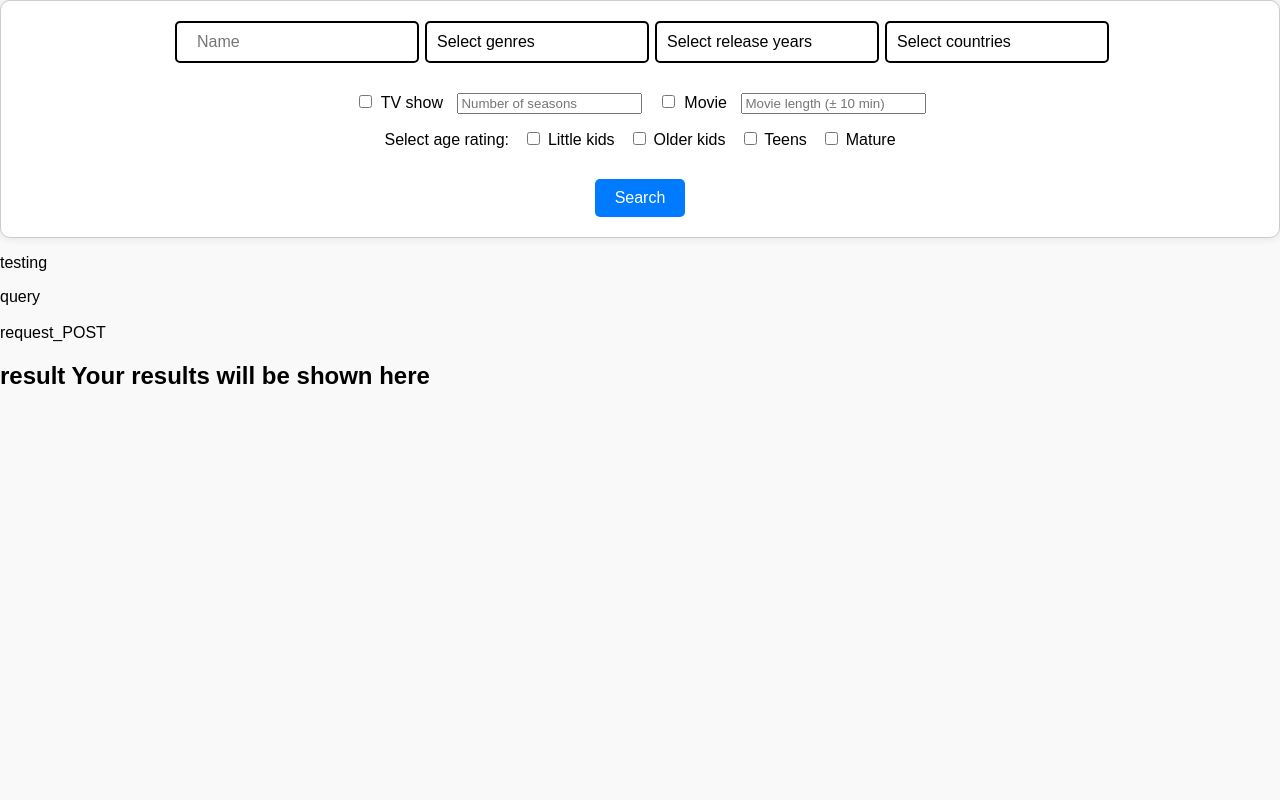
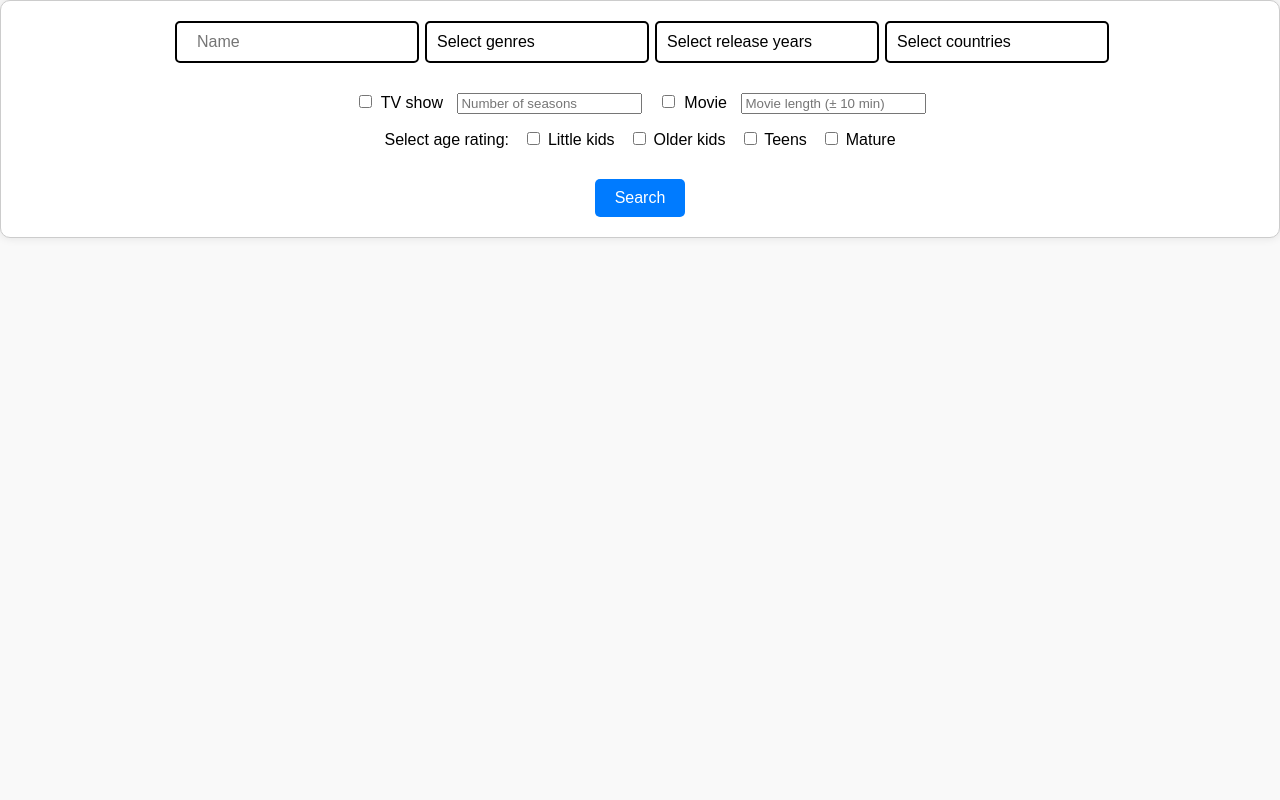
Before and after one commit to SebW3/WSDA, a Django app: page / in a window 1280 px wide. Run offline with Django 5.2, Linux system fonts and the light colour scheme.

Commit message:
Cleaned code
Removed unnecessary comments

```diff
--- a/WSDA/data_analysis/templates/home.html
+++ b/WSDA/data_analysis/templates/home.html
@@ -2,7 +2,7 @@
 <html lang="en">
 <head>
     <meta charset="UTF-8">
-    <title>My Website</title>
+    <title>Netlix shows search engine</title>
     <style>
 body {
     font-family: Arial, sans-serif;
@@ -163,8 +163,6 @@ button {
 button:hover {
     background-color: #0056b3;
 }
-
-
 </style>
 </head>
 <body>
@@ -177,8 +175,6 @@ button:hover {
             <input type="text" placeholder="Name" name="searched" class="form-control">
 
                 <!-- Dropdown 1 -->
-
-
                 <div class="dropdown-container">
                     <div class="dropdown-button" id="dropdown-button-1" onclick="toggleDropdown('dropdown-1')">Select genres</div>
                     <div class="dropdown" id="dropdown-1">
@@ -227,8 +223,6 @@ button:hover {
                     </div>
                 </div>
                 <div id="selected-options-container-1"></div>
-<!--                        </div>-->
-<!--                                        <div class="filter-group">-->
 
                 <!-- Dropdown 2 -->
                 <div class="dropdown-container">
@@ -311,7 +305,6 @@ button:hover {
                     </div>
                 </div>
                 <div id="selected-options-container-2"></div>
-<!--                                        </div>            <div class="filter-group">-->
 
                 <!-- Dropdown 3 -->
                 <div class="dropdown-container">
@@ -353,10 +346,10 @@ button:hover {
     </form>
     </div>
 
-    <p>testing {{ test }}</p>
-    query {{ query }}<br><br>
-    request_POST {{ request_POST }}
-    <h2>result {{ result }}</h2>
+<!--    <p>testing {{ test }}<br><br>-->
+<!--    query {{ query }}<br><br>-->
+<!--    request_POST {{ request_POST }}<br><br>-->
+<!--    result {{ result }}</p>-->
 
     <div id="selected-options"></div>
 
```
Also changed, not shown: WSDA/data_analysis/templates/search_result.html (+0 -11 lines).
